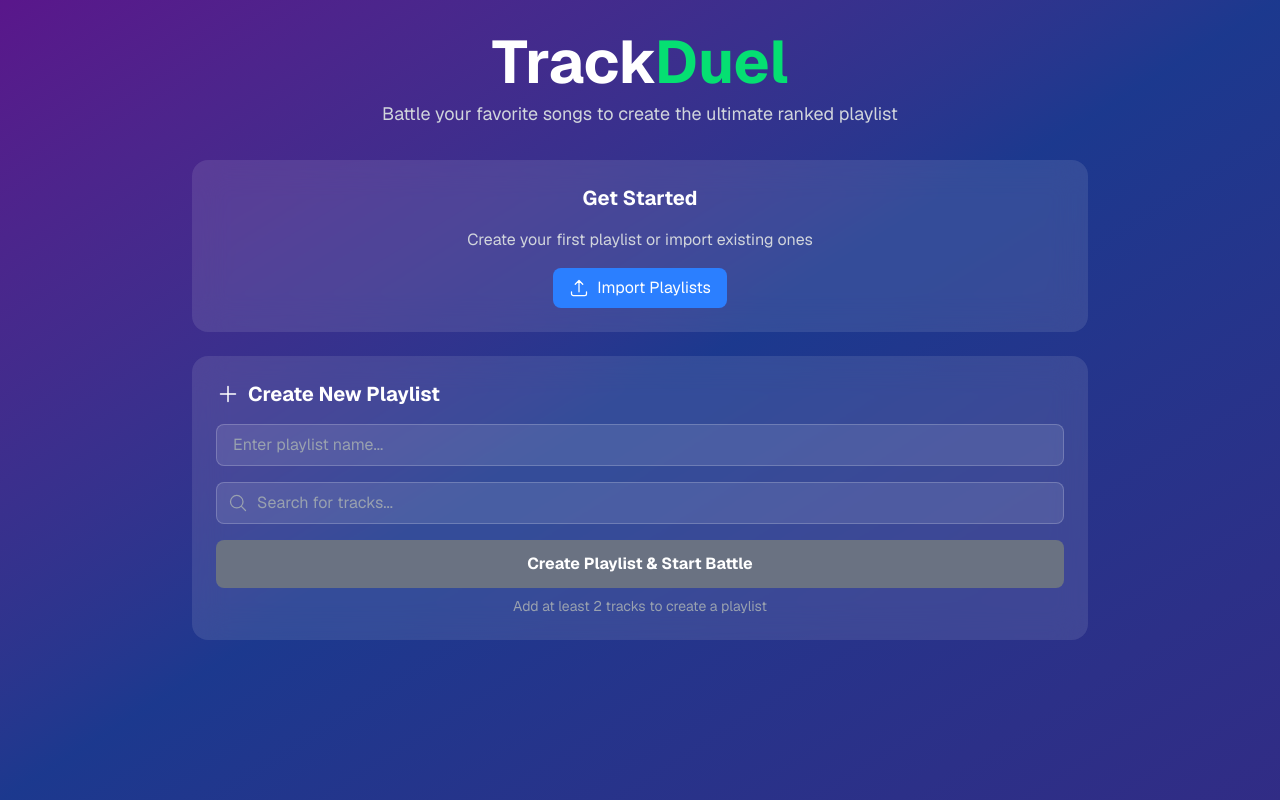
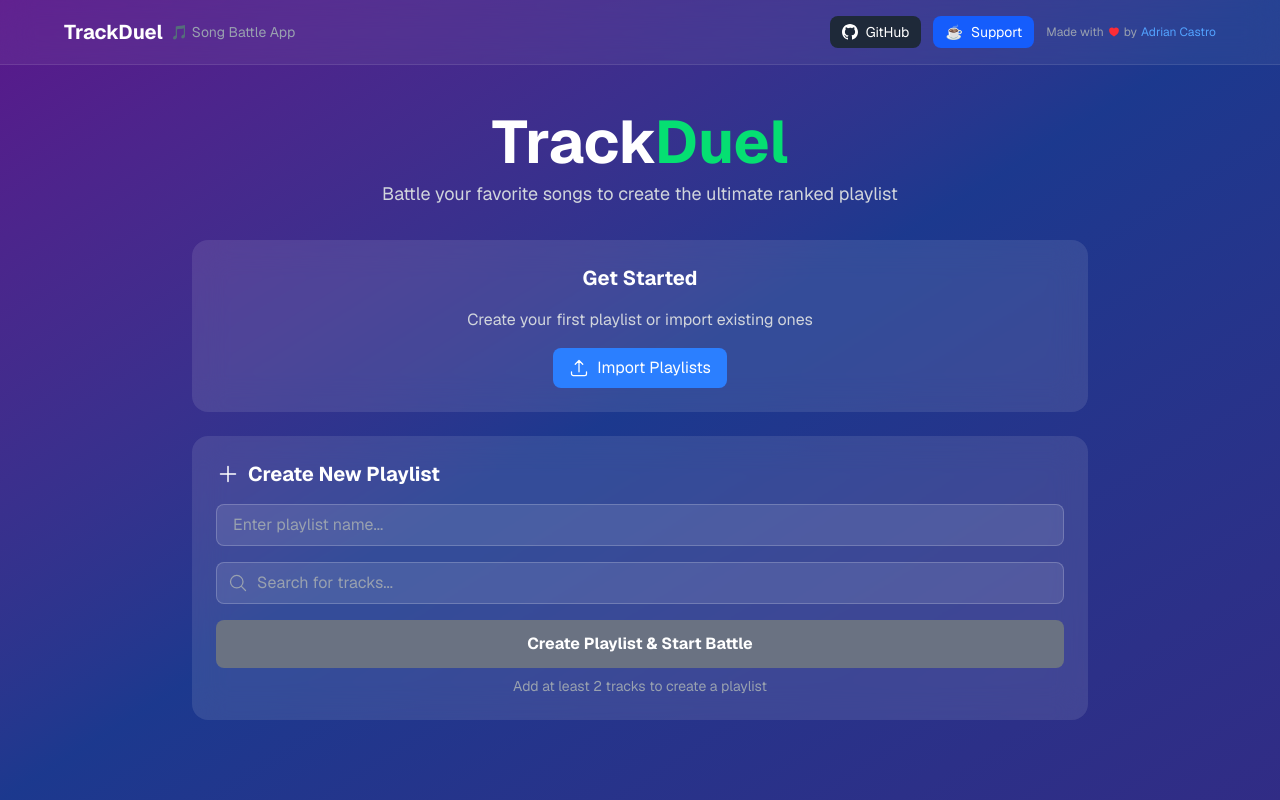
Before and after one commit to castdrian/TrackDuel, a Next.js app: page / in a window 1280 px wide. Built offline with nearby package versions, Linux system fonts and the light colour scheme.

Commit message:
feat: header

```diff
--- a/src/app/layout.tsx
+++ b/src/app/layout.tsx
@@ -1,6 +1,7 @@
 import type { Metadata } from 'next';
 import { Geist, Geist_Mono } from 'next/font/google';
 import './globals.css';
+import { Header } from '@/components/Header';
 
 const geistSans = Geist({
 	variable: '--font-geist-sans',
@@ -47,6 +48,7 @@ export default function RootLayout({
 			<body
 				className={`${geistSans.variable} ${geistMono.variable} antialiased bg-gradient-to-br from-purple-900 via-blue-900 to-indigo-900 min-h-screen`}
 			>
+				<Header />
 				{children}
 			</body>
 		</html>
--- a/src/app/page.tsx
+++ b/src/app/page.tsx
@@ -18,7 +18,7 @@ export default function Home() {
 	// Prevent hydration issues by not rendering until hydrated
 	if (!isHydrated) {
 		return (
-			<div className="min-h-screen bg-gradient-to-br from-purple-900 via-blue-900 to-indigo-900 flex items-center justify-center">
+			<div className="min-h-screen bg-gradient-to-br from-purple-900 via-blue-900 to-indigo-900 flex items-center justify-center pt-16 md:pt-20">
 				<div className="text-white text-center">
 					<div className="animate-spin w-8 h-8 border-2 border-white border-t-transparent rounded-full mx-auto mb-4" />
 					<p>Loading TrackDuel...</p>
@@ -40,8 +40,9 @@ export default function Home() {
 	};
 
 	return (
-		<div className="min-h-screen bg-gradient-to-br from-purple-900 via-blue-900 to-indigo-900">
+		<div className="min-h-screen bg-gradient-to-br from-purple-900 via-blue-900 to-indigo-900 pt-16 md:pt-20">
 			<div className="container mx-auto px-4 py-8">
+				{!currentPlaylist && (
 					<header className="text-center mb-8">
 						<h1 className="text-4xl md:text-6xl font-bold text-white mb-2">
 							Track<span className="text-green-400">Duel</span>
@@ -50,6 +51,7 @@ export default function Home() {
 							Battle your favorite songs to create the ultimate ranked playlist
 						</p>
 					</header>
+				)}
 
 				<main className="max-w-4xl mx-auto">{renderContent()}</main>
 			</div>
--- /dev/null
+++ b/src/components/Header.tsx
@@ -0,0 +1,62 @@
+'use client';
+
+import { HeartIcon } from '@heroicons/react/24/solid';
+
+export function Header() {
+	return (
+		<header className="bg-white/5 backdrop-blur-lg border-b border-white/10 p-3 md:p-4 fixed top-0 left-0 right-0 z-50">
+			<div className="flex items-center justify-between max-w-6xl mx-auto">
+				{/* Left side - App name */}
+				<div className="flex items-center gap-2">
+					<h1 className="text-lg md:text-xl font-bold text-white">TrackDuel</h1>
+					<span className="text-xs md:text-sm text-gray-400 hidden sm:inline">
+						🎵 Song Battle App
+					</span>
+				</div>
+
+				{/* Right side - Links */}
+				<div className="flex items-center gap-2 md:gap-3 text-sm">
+					{/* GitHub Link */}
+					<a
+						href="https://github.com/castdrian/TrackDuel"
+						target="_blank"
+						rel="noopener noreferrer"
+						className="flex items-center gap-1 md:gap-2 px-2 md:px-3 py-1.5 bg-gray-800 hover:bg-gray-700 text-white rounded-lg transition-colors"
+					>
+						<svg className="w-4 h-4" fill="currentColor" viewBox="0 0 24 24" aria-label="GitHub">
+							<title>GitHub</title>
+							<path d="M12 0C5.374 0 0 5.373 0 12 0 17.302 3.438 21.8 8.207 23.387c.599.111.793-.261.793-.577v-2.234c-3.338.726-4.033-1.416-4.033-1.416-.546-1.387-1.333-1.756-1.333-1.756-1.089-.745.083-.729.083-.729 1.205.084 1.839 1.237 1.839 1.237 1.07 1.834 2.807 1.304 3.492.997.107-.775.418-1.305.762-1.604-2.665-.305-5.467-1.334-5.467-5.931 0-1.311.469-2.381 1.236-3.221-.124-.303-.535-1.524.117-3.176 0 0 1.008-.322 3.301 1.23A11.509 11.509 0 0112 5.803c1.02.005 2.047.138 3.006.404 2.291-1.552 3.297-1.23 3.297-1.23.653 1.653.242 2.874.118 3.176.77.84 1.235 1.911 1.235 3.221 0 4.609-2.807 5.624-5.479 5.921.43.372.823 1.102.823 2.222v3.293c0 .319.192.694.801.576C20.566 21.797 24 17.3 24 12c0-6.627-5.373-12-12-12z"/>
+						</svg>
+						<span className="hidden sm:inline">GitHub</span>
+					</a>
+
+					{/* Ko-fi Link */}
+					<a
+						href="https://ko-fi.com/castdrian"
+						target="_blank"
+						rel="noopener noreferrer"
+						className="flex items-center gap-1 md:gap-2 px-2 md:px-3 py-1.5 bg-blue-600 hover:bg-blue-500 text-white rounded-lg transition-colors"
+					>
+						<span className="text-sm">☕</span>
+						<span className="hidden sm:inline">Support</span>
+					</a>
+
+					{/* Attribution */}
+					<div className="flex items-center gap-1 text-gray-400 hidden lg:flex">
+						<span className="text-xs">Made with</span>
+						<HeartIcon className="w-3 h-3 text-red-500" />
+						<span className="text-xs">by</span>
+						<a
+							href="https://github.com/castdrian"
+							target="_blank"
+							rel="noopener noreferrer"
+							className="text-blue-400 hover:text-blue-300 transition-colors text-xs"
+						>
+							Adrian Castro
+						</a>
+					</div>
+				</div>
+			</div>
+		</header>
+	);
+}
```
Lines whose indentation alone changed are shown as unchanged.
